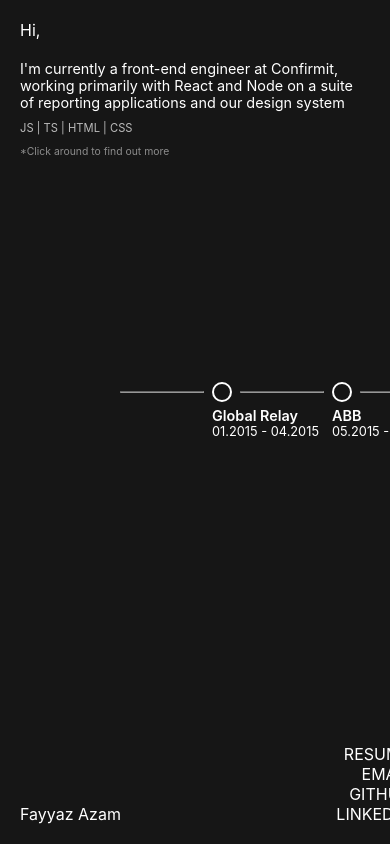
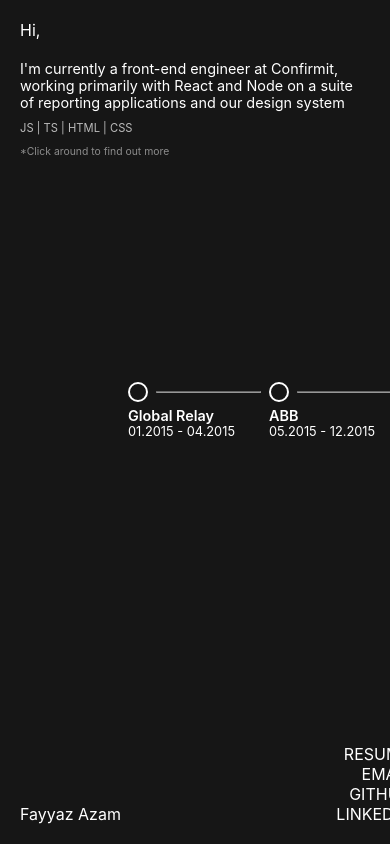
Before and after one commit to fayyazazam/fayyazazam.com, a React (Vite) app: page / in a window 390 px wide. Built offline with nearby package versions, Linux system fonts and the light colour scheme.

Commit message:
Add some mobile specific styling

```diff
--- a/src/App.tsx
+++ b/src/App.tsx
@@ -29,7 +29,7 @@ const App = () => {
           {points.map(({ date, onClick, title }, index) => {
             return (
               <React.Fragment key={title}>
-                <Timeline.Connector />
+                {index !== 0 && <Timeline.Connector />}
                 <Timeline.Point
                   active={activeTimeline === index}
                   current={index === points.length - 1}
--- a/src/components/Tilt/Tilt.tsx
+++ b/src/components/Tilt/Tilt.tsx
@@ -1,105 +1,15 @@
-// Modernized + Minified version of https://github.com/jonathandion/react-tilt
 import React from 'react';
 
-type TiltProps = {
-  children: React.ReactNode;
-  className?: string;
-  options?: typeof DEFAULT_SETTINGS | Record<string, any>;
-  style?: React.CSSProperties;
+import isTouchDevice from './isTouchDevice';
+import TiltBase, { TiltBaseProps } from './TiltBase';
+
+const Tilt = (props: TiltBaseProps) => {
+  // Disable Tilt on a touch device as it causes jerkiness
+  if (isTouchDevice()) {
+    return <div className={props.className}>{props.children}</div>;
+  }
+
+  return <TiltBase {...props} />;
 };
 
-const DEFAULT_SETTINGS = {
-  easing: 'cubic-bezier(.03,.98,.52,.99)',
-  max: 2,
-  perspective: 1000,
-  scale: 0.999,
-  speed: 1000
-};
-
-function Tilt({ className, children, options = {} }: TiltProps) {
-  const elementRef = React.useRef<HTMLDivElement>(null);
-  const transitionTimeout = React.useRef<number>();
-
-  const [settings] = React.useState({
-    ...DEFAULT_SETTINGS,
-    ...options
-  });
-
-  const [transform, setTransform] = React.useState('');
-  const [transition, setTransition] = React.useState('');
-
-  const getValues = React.useCallback(
-    (e: React.MouseEvent) => {
-      const rect = elementRef?.current?.getBoundingClientRect();
-      const width = elementRef?.current?.offsetWidth || 0;
-      const height = elementRef?.current?.offsetHeight || 0;
-      const left = rect?.left || 0;
-      const top = rect?.top || 0;
-
-      const x = (e.nativeEvent.clientX - left) / width;
-      const y = (e.nativeEvent.clientY - top) / height;
-      const boundedX = Math.min(Math.max(x, 0), 1);
-      const boundedY = Math.min(Math.max(y, 0), 1);
-
-      const tiltX = (-1 * (settings.max / 2 - boundedX * settings.max)).toFixed(
-        2
-      );
-      const tiltY = (-1 * (boundedY * settings.max - settings.max / 2)).toFixed(
-        2
-      );
-
-      return {
-        tiltX,
-        tiltY
-      };
-    },
-    [settings.max]
-  );
-
-  const onMouseLeave = React.useCallback(() => {
-    window.clearTimeout(transitionTimeout.current);
-    setTransition(`${settings.speed}ms ${settings.easing}`);
-
-    transitionTimeout.current = window.setTimeout(() => {
-      setTransition('');
-    }, settings.speed);
-
-    requestAnimationFrame(() => {
-      setTransform(
-        `perspective(${settings.perspective}px) rotateX(0deg) rotateY(0deg) scale3d(1, 1, 1)`
-      );
-    });
-  }, [settings.speed, settings.easing, settings.perspective]);
-
-  const onMouseMove = React.useCallback(
-    (e: React.MouseEvent) => {
-      // Need to persist, otherwise we might lose reference due to
-      // event pooling + requestAnimationFrame stack
-      e.persist();
-
-      requestAnimationFrame(() => {
-        const values = getValues(e);
-
-        setTransform(`perspective(${settings.perspective}px)
-        rotateX(${values.tiltY}deg)
-        rotateY(${values.tiltX}deg)
-        scale3d(${settings.scale}, ${settings.scale}, ${settings.scale})`);
-      });
-    },
-    [getValues, settings.perspective, settings.scale]
-  );
-
-  return (
-    <div
-      className={className}
-      onMouseMove={onMouseMove}
-      onMouseLeave={onMouseLeave}
-      ref={elementRef}
-      style={{ transition, transform }}
-    >
-      {children}
-    </div>
-  );
-}
-
 export default Tilt;
--- /dev/null
+++ b/src/components/Tilt/TiltBase.tsx
@@ -0,0 +1,105 @@
+// Modernized + Minified version of https://github.com/jonathandion/react-tilt
+import React from 'react';
+
+export type TiltBaseProps = {
+  children: React.ReactNode;
+  className?: string;
+  options?: typeof DEFAULT_SETTINGS | Record<string, any>;
+  style?: React.CSSProperties;
+};
+
+const DEFAULT_SETTINGS = {
+  easing: 'cubic-bezier(.03,.98,.52,.99)',
+  max: 2,
+  perspective: 1000,
+  scale: 0.999,
+  speed: 1000
+};
+
+const TiltBase = ({ className, children, options = {} }: TiltBaseProps) => {
+  const elementRef = React.useRef<HTMLDivElement>(null);
+  const transitionTimeout = React.useRef<number>();
+
+  const [settings] = React.useState({
+    ...DEFAULT_SETTINGS,
+    ...options
+  });
+
+  const [transform, setTransform] = React.useState('');
+  const [transition, setTransition] = React.useState('');
+
+  const getValues = React.useCallback(
+    (e: React.MouseEvent) => {
+      const rect = elementRef?.current?.getBoundingClientRect();
+      const width = elementRef?.current?.offsetWidth || 0;
+      const height = elementRef?.current?.offsetHeight || 0;
+      const left = rect?.left || 0;
+      const top = rect?.top || 0;
+
+      const x = (e.nativeEvent.clientX - left) / width;
+      const y = (e.nativeEvent.clientY - top) / height;
+      const boundedX = Math.min(Math.max(x, 0), 1);
+      const boundedY = Math.min(Math.max(y, 0), 1);
+
+      const tiltX = (-1 * (settings.max / 2 - boundedX * settings.max)).toFixed(
+        2
+      );
+      const tiltY = (-1 * (boundedY * settings.max - settings.max / 2)).toFixed(
+        2
+      );
+
+      return {
+        tiltX,
+        tiltY
+      };
+    },
+    [settings.max]
+  );
+
+  const onMouseLeave = React.useCallback(() => {
+    window.clearTimeout(transitionTimeout.current);
+    setTransition(`${settings.speed}ms ${settings.easing}`);
+
+    transitionTimeout.current = window.setTimeout(() => {
+      setTransition('');
+    }, settings.speed);
+
+    requestAnimationFrame(() => {
+      setTransform(
+        `perspective(${settings.perspective}px) rotateX(0deg) rotateY(0deg) scale3d(1, 1, 1)`
+      );
+    });
+  }, [settings.speed, settings.easing, settings.perspective]);
+
+  const onMouseMove = React.useCallback(
+    (e: React.MouseEvent) => {
+      // Need to persist, otherwise we might lose reference due to
+      // event pooling + requestAnimationFrame stack
+      e.persist();
+
+      requestAnimationFrame(() => {
+        const values = getValues(e);
+
+        setTransform(`perspective(${settings.perspective}px)
+        rotateX(${values.tiltY}deg)
+        rotateY(${values.tiltX}deg)
+        scale3d(${settings.scale}, ${settings.scale}, ${settings.scale})`);
+      });
+    },
+    [getValues, settings.perspective, settings.scale]
+  );
+
+  return (
+    <div
+      className={className}
+      onMouseMove={onMouseMove}
+      onMouseLeave={onMouseLeave}
+      ref={elementRef}
+      style={{ transition, transform }}
+    >
+      {children}
+    </div>
+  );
+};
+
+export default TiltBase;
--- /dev/null
+++ b/src/components/Tilt/isTouchDevice.ts
@@ -0,0 +1,20 @@
+function isTouchDevice() {
+  const prefixes = ' -webkit- -moz- -o- -ms- '.split(' ');
+
+  if (
+    'ontouchstart' in window ||
+    ((window as any).DocumentTouch &&
+      document instanceof (document as any).DocumentTouch)
+  ) {
+    return true;
+  }
+
+  // include the 'heartz' as a way to have a non matching MQ to help terminate the join
+  // https://git.io/vznFH
+  const query = ['(', prefixes.join('touch-enabled),('), 'heartz', ')'].join(
+    ''
+  );
+  return window.matchMedia(query).matches;
+}
+
+export default isTouchDevice;
--- a/src/components/Timeline/css/Timeline.scss
+++ b/src/components/Timeline/css/Timeline.scss
@@ -4,4 +4,9 @@
   align-items: center;
   padding: 0 100px;
   min-width: 600px;
+
+  // Make timeline vertical on your phone
+  @media all and (max-device-width: 500px) and (orientation: portrait) {
+    transform: rotate(270deg);
+  }
 }
--- a/src/components/Timeline/css/TimelinePoint.scss
+++ b/src/components/Timeline/css/TimelinePoint.scss
@@ -9,6 +9,12 @@
 .timeline-point__content {
   position: absolute;
   margin-top: 5px;
+
+  // Make it a little whacky for mobile
+  @media all and (max-device-width: 500px) and (orientation: portrait) {
+    transform: rotate(55deg);
+    margin-top: 45px;
+  }
 }
 
 .timeline-point__dot {
--- a/src/css/App.scss
+++ b/src/css/App.scss
@@ -1,11 +1,17 @@
 $pink: #f92672;
+
+html {
+  font-size: 16px;
+  font-family: -apple-system, BlinkMacSystemFont, 'Helvetica Neue', 'Roboto',
+    'Oxygen', sans-serif;
+
+  @media all and (max-device-width: 500px) and (orientation: portrait) {
+    font-size: 30px;
+  }
+}
 
 body {
   margin: 0;
-
-  font-size: 16px;
-  font-family: -apple-system, BlinkMacSystemFont, 'Helvetica Neue', 'Roboto',
-    'Oxygen', sans-serif;
 }
 
 .app {
```
Also changed, not shown: 4 other files (tests, documents, lock files or other folders).
